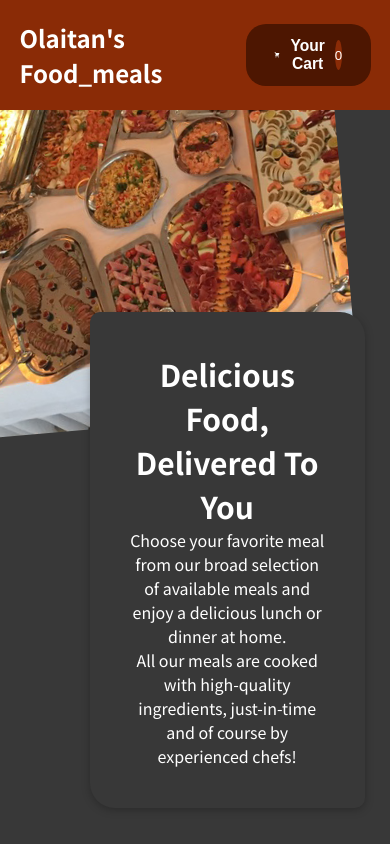
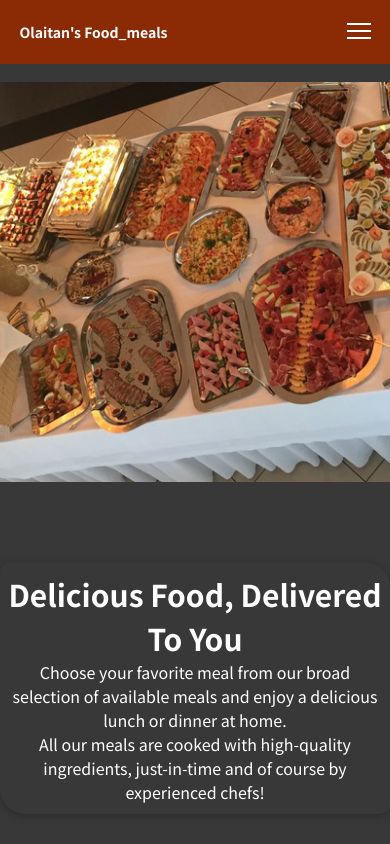
Before and after one commit to Xertifiedloaded/food-app, a React (Create React App) app: page / in a window 390 px wide. Shown: the top 844 px of the page. Built offline with nearby package versions, Linux system fonts and the light colour scheme.

Commit message:
header responsiveness

```diff
--- a/src/Ui/header.jsx
+++ b/src/Ui/header.jsx
@@ -1,9 +1,22 @@
-import React, { useContext } from 'react'
+import React, { useContext, useEffect, useState } from 'react'
 import classes from './header.module.css'
 import cartLogo from '../assets/images/cart.svg'
 import { userContext } from '../mainLayout/mainLayout'
+import open from '../assets/images/icon-hamburger.svg'
+import close from '../assets/images/icon-close.svg'
 const Header = () => {
-    const {toggleModal,cartItems}=useContext(userContext)
+    const { toggleModal, cartItems } = useContext(userContext)
+    const [mobile, setMobile] = useState(false)
+    const [desktop, setDesktop] = useState(window.innerWidth)
+    useEffect(() => {
+        const changeWidth = () => {
+            setDesktop(window.innerWidth)
+        }
+        window.addEventListener('resize', changeWidth)
+    }, [])
+    const toggleMobile = () => {
+        setMobile(!mobile)
+    }
     return (
         <>
             <header>
@@ -11,6 +24,13 @@ const Header = () => {
                     <div className={classes.logo}>
                         <h2>Olaitan's food_meals</h2>
                     </div>
+                    <div className={classes.mobile} onClick={toggleMobile}>
+                        {
+                            mobile ? <img src={close} /> : <img src={open} />
+                        }
+                    </div>
+                    {
+                        (mobile || desktop > 600) &&
                         <nav>
                             <button onClick={toggleModal}>
                                 <img src={cartLogo} alt="" />
@@ -19,10 +39,11 @@ const Header = () => {
                                     {cartItems.length === 0 ? 0 : cartItems.length}
                                 </span>
                             </button>
+                        </nav>
 
-                    </nav>
+                    }
                 </div>
-            </header>
+            </header >
         </>
     )
 }
--- a/src/Ui/header.module.css
+++ b/src/Ui/header.module.css
@@ -16,7 +16,9 @@ header {
     margin: 0 auto;
     padding: 20px 0;
 }
-
+.mobile{
+    display: none;
+}
 .main .logo>h2 {
     color: white;
     text-transform: capitalize;
@@ -58,3 +60,20 @@ nav button>img {
     width: 10%;
     filter: invert(1);
 }
+
+@media screen and (max-width:600px) {
+    nav{
+        flex-direction: column;
+        position: absolute;
+        top: 150px;
+        bottom: 0;
+        left: 0;
+        right: 0;
+    }
+    .mobile{
+        display: block;
+    }
+        .main .logo>h2{
+            font-size: 14px;
+        }
+}
--- a/src/components/hero/hero.module.css
+++ b/src/components/hero/hero.module.css
@@ -39,12 +39,27 @@ section .hero {
         opacity: 0;
         transform: translateY(0);
     }
-    to{
+
+    to {
         opacity: 1;
-            transform: translateY(30px);
+        transform: translateY(30px);
     }
 }
 
 section .hero>h1 {
     font-size: 30px;
 }
+
+@media screen and (max-width:600px) {
+    section .hero {
+        left: 0;
+        right: 0;
+        width: 100%;
+        margin-top: 250px;
+        padding: 10px 5px;
+        box-sizing: border-box;
+    }
+        section .main>img{
+            transform: rotate(0);
+        }
+}
--- a/src/components/modal/modal.module.css
+++ b/src/components/modal/modal.module.css
@@ -134,3 +134,14 @@
     font-weight: 700;
     font-size: 1.5rem;
 }
+@media screen and (max-width:600px){
+.main{
+    right: 0;
+    bottom: 0;
+    left: 0;
+    top: 20%;
+}
+.modalContainer{
+    width: 100%;
+}
+}
```
Also changed, not shown: src/assets/images/icon-close.svg (added), src/assets/images/icon-hamburger.svg (added). Lines whose indentation alone changed are shown as unchanged.
